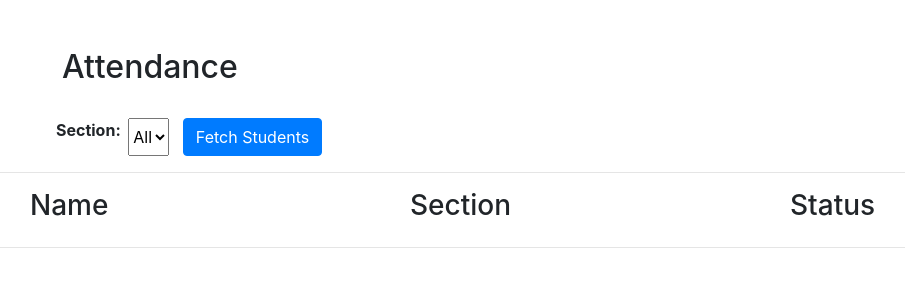
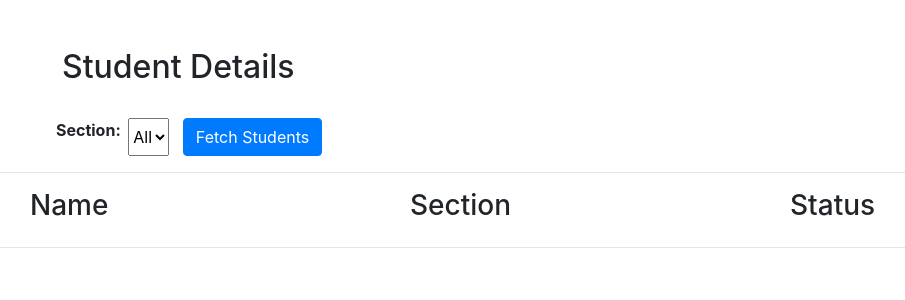
Before and after one commit to harshi1122/Capture-Attend, a Django app: page /info/all_student/ in a window 1280 px wide. Shown: the part 56-356 px from the top of the page, without its empty margins (55-960 px from the left). Run offline with Django 3.2, Linux system fonts and the light colour scheme; a user stored in the database is signed in; parts of the project's set-up code (start-up, migrations or seed data) failed here and were passed over; some libraries are stand-ins or nearby versions.

Commit message:
'minor-changes'

```diff
--- a/templates/info/student_detail.html
+++ b/templates/info/student_detail.html
@@ -5,7 +5,7 @@
 {% block body %}
 <br>
 <br>
-<h2 style="margin-left:117px;">Attendance</h2>
+<h2 style="margin-left:117px;">Student Details</h2>
 <br>
 
 <div style="margin-left:117px;">
```
Also changed, not shown: db.sqlite3.
